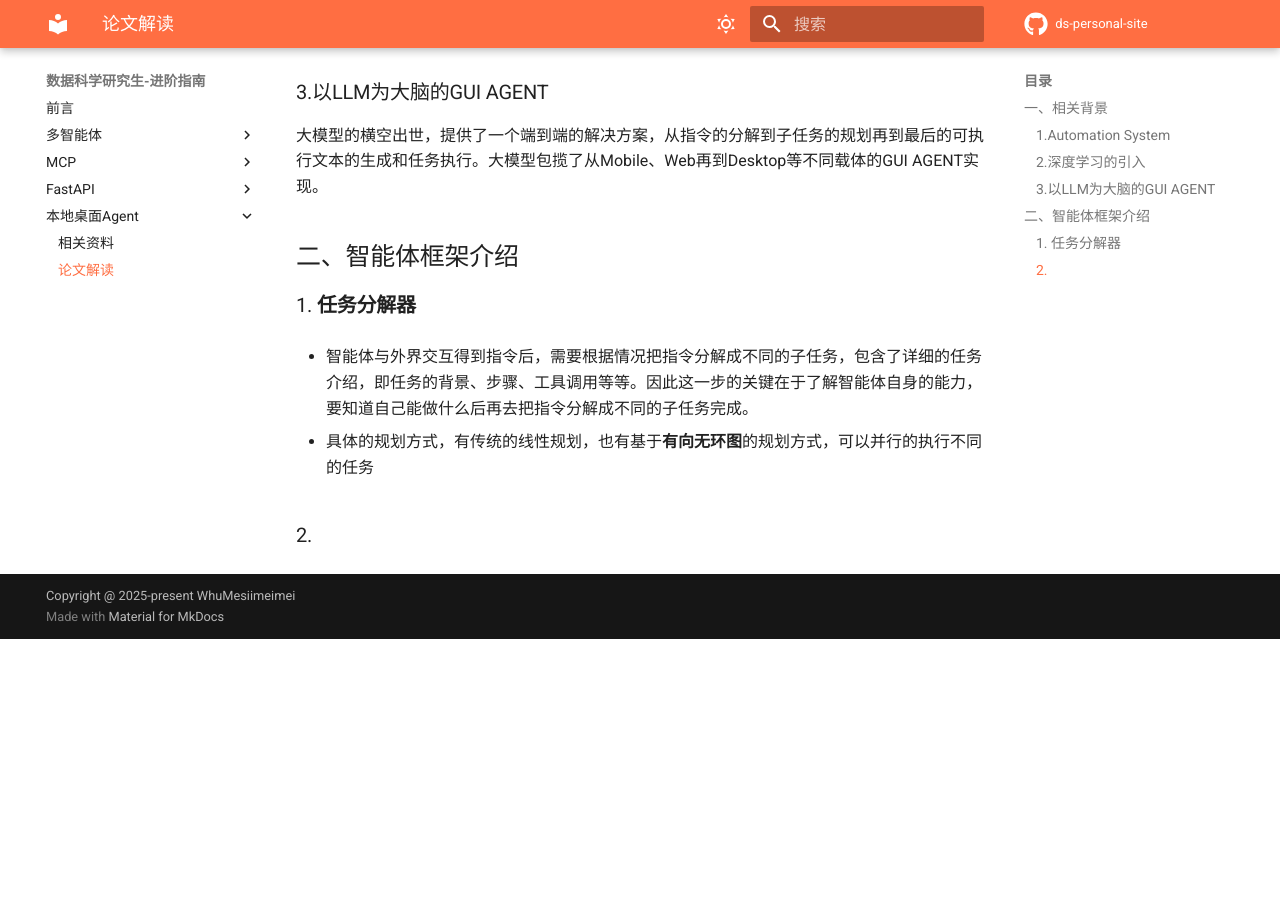
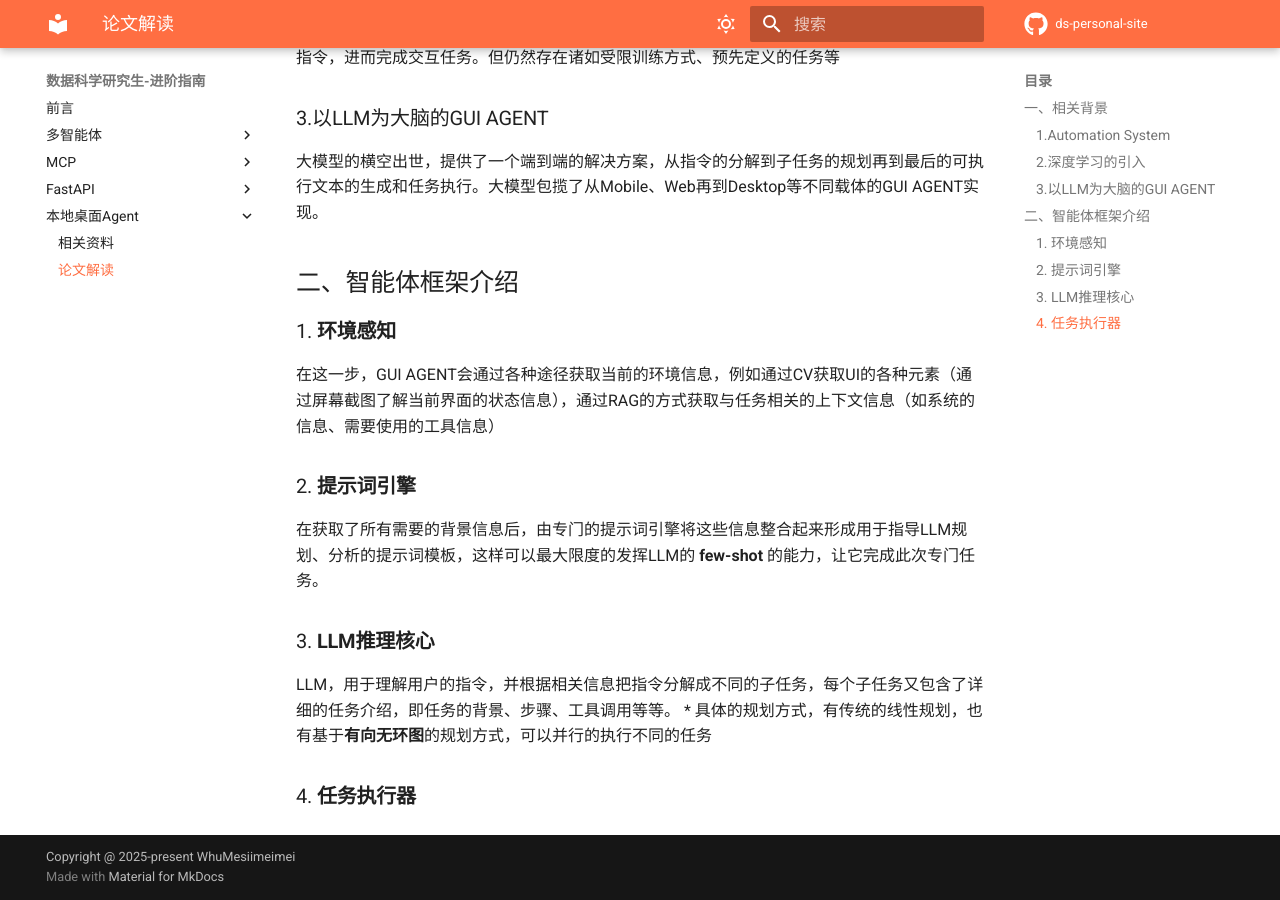
Before and after one commit to Messimeimei/personal-site, an MkDocs documentation site: the page built from docs/OS-Agent/papers-interpretation.md, in a window 1280 px wide and 900 px high, scrolled down 1380 px. Built offline with MkDocs 1.6.1 and Material for MkDocs 9.7.7, drawn with Linux system fonts in a browser that asks for light colours; comment, search, counter and statistics services are not loaded; before the commit the page ends 2019 px from its top, so only the background shows below that.

Commit message:
更新内容

```diff
--- a/docs/OS-Agent/papers-interpretation.md
+++ b/docs/OS-Agent/papers-interpretation.md
@@ -1,4 +1,4 @@
-相关论文解读学习
+**相关论文解读学习**
 
 ---
 
@@ -8,6 +8,8 @@
 
 
 ![论文2](../assets/os-agent/2.png)
+
+---
 
 ## 一、相关背景
 
@@ -23,9 +25,13 @@
 
 ## 二、智能体框架介绍
 
-### 1. **任务分解器**
+### 1. **环境感知**
+在这一步，GUI AGENT会通过各种途径获取当前的环境信息，例如通过CV获取UI的各种元素（通过屏幕截图了解当前界面的状态信息），通过RAG的方式获取与任务相关的上下文信息（如系统的信息、需要使用的工具信息）
 
-   * 智能体与外界交互得到指令后，需要根据情况把指令分解成不同的子任务，包含了详细的任务介绍，即任务的背景、步骤、工具调用等等。因此这一步的关键在于了解智能体自身的能力，要知道自己能做什么后再去把指令分解成不同的子任务完成。
+### 2. **提示词引擎**
+在获取了所有需要的背景信息后，由专门的提示词引擎将这些信息整合起来形成用于指导LLM规划、分析的提示词模板，这样可以最大限度的发挥LLM的 **few-shot** 的能力，让它完成此次专门任务。
 
+### 3. **LLM推理核心**
+LLM，用于理解用户的指令，并根据相关信息把指令分解成不同的子任务，每个子任务又包含了详细的任务介绍，即任务的背景、步骤、工具调用等等。
    * 具体的规划方式，有传统的线性规划，也有基于**有向无环图**的规划方式，可以并行的执行不同的任务
-### 2.
+### 4. **任务执行器**
```
Also changed, not shown: docs/OS-Agent/materials.md (+1 -1 lines).
